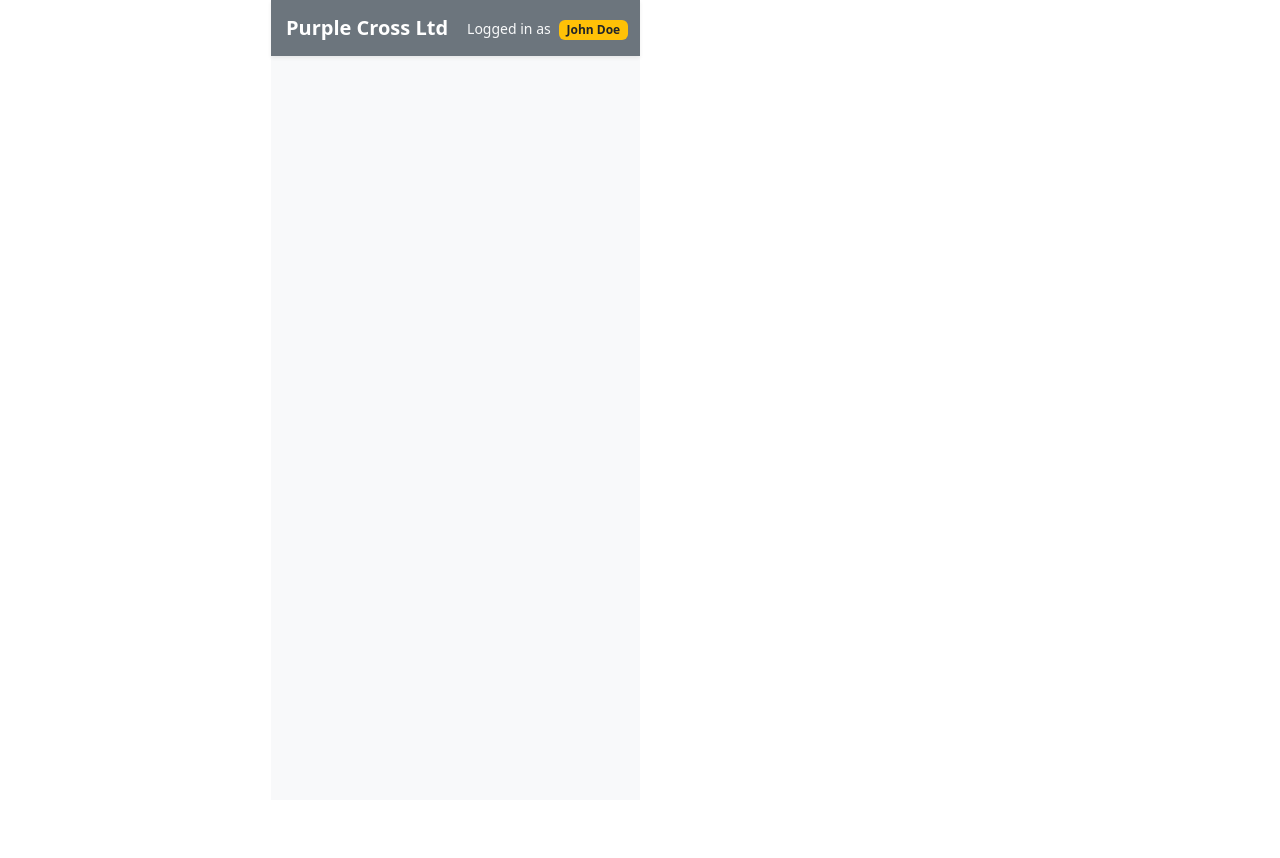
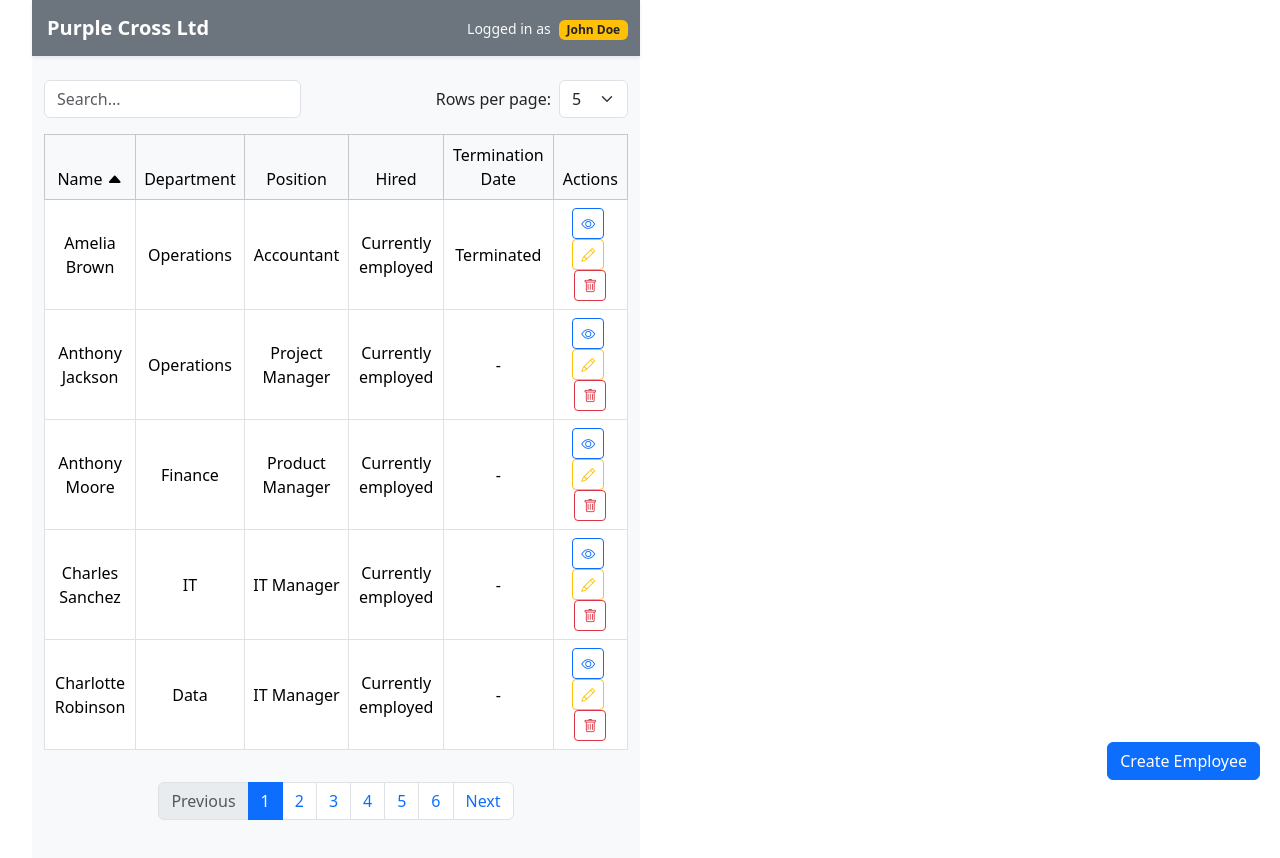
Before and after one commit to xiomarapulido/purple-cross-dashboard, a Vue app: page /employees in a window 1280 px wide. Before the commit the page ends 800 px from the top, so only its background shows below. Built offline with nearby package versions, Linux system fonts and the light colour scheme; the HTML template or start-up script is replaced by a standard one.

Commit message:
Form added for creating and editing employees

```diff
--- a/package.json
+++ b/package.json
@@ -15,12 +15,15 @@
   },
   "dependencies": {
     "@popperjs/core": "^2.11.8",
+    "@vee-validate/rules": "^4.15.0",
     "bootstrap": "^5.3.6",
     "bootstrap-icons": "^1.13.1",
     "papaparse": "^5.5.2",
     "pinia": "^3.0.1",
+    "vee-validate": "^4.15.0",
     "vue": "^3.5.13",
-    "vue-router": "^4.5.0"
+    "vue-router": "^4.5.0",
+    "yup": "^1.6.1"
   },
   "devDependencies": {
     "@tsconfig/node22": "^22.0.1",
--- /dev/null
+++ b/src/components/employees/EmployeesForm.vue
@@ -0,0 +1,115 @@
+<script setup lang="ts">
+import { ref, onMounted } from 'vue'
+import { useRouter, useRoute } from 'vue-router'
+import { useForm } from 'vee-validate'
+import * as yup from 'yup'
+import type { Employee } from '@/types/Employee'
+
+const router = useRouter()
+const route = useRoute()
+
+const schema = yup.object({
+    code: yup.string().required('Code is required'),
+    fullName: yup.string().required('Full name is required'),
+    occupation: yup.string().required('Occupation is required'),
+    department: yup.string().required('Department is required'),
+    dateOfEmployment: yup.date().nullable(),
+    terminationDate: yup.date().nullable()
+})
+
+const { handleSubmit, errors, resetForm, values, setValues } = useForm<Employee>({
+    validationSchema: schema,
+    initialValues: {
+        code: '',
+        fullName: '',
+        occupation: '',
+        department: '',
+        dateOfEmployment: null,
+        terminationDate: null
+    }
+})
+
+onMounted(() => {
+    const idParam = route.params.id
+    if (idParam) {
+        const id = Number(idParam)
+        const employeesJson = localStorage.getItem('employees')
+        if (!employeesJson) return
+        const employees: Employee[] = JSON.parse(employeesJson)
+        const employeeToEdit = employees.find(e => e.id === id)
+        if (employeeToEdit) {
+            setValues({
+                code: employeeToEdit.code,
+                fullName: employeeToEdit.fullName,
+                occupation: employeeToEdit.occupation,
+                department: employeeToEdit.department,
+                dateOfEmployment: employeeToEdit.dateOfEmployment ?? null,
+                terminationDate: employeeToEdit.terminationDate ?? null
+            })
+        }
+    }
+})
+
+const onSubmit = handleSubmit((formValues) => {
+    const employeeId = route.params.id ? Number(route.params.id) : Math.floor(Math.random() * 1000000)
+    const newEmployee: Employee = { id: employeeId, ...formValues }
+    const employeesJson = localStorage.getItem('employees')
+    const employees: Employee[] = employeesJson ? JSON.parse(employeesJson) : []
+    const index = employees.findIndex(e => e.id === employeeId)
+    if (index >= 0) {
+        employees[index] = newEmployee
+    } else {
+        employees.push(newEmployee)
+    }
+    localStorage.setItem('employees', JSON.stringify(employees))
+    router.push({ name: 'Employees' })
+})
+
+function onCancel() {
+    router.push({ name: 'Employees' })
+}
+</script>
+
+<template>
+    <div class="container py-4">
+        <h3>{{ route.params.id ? 'Edit Employee' : 'Create Employee' }}</h3>
+        <form @submit.prevent="onSubmit" novalidate>
+            <div class="mb-3">
+                <label for="code">Code *</label>
+                <input id="code" v-model="values.code" type="text"
+                    :class="['form-control', errors.code ? 'is-invalid' : '']" />
+                <div class="invalid-feedback">{{ errors.code }}</div>
+            </div>
+            <div class="mb-3">
+                <label for="fullName">Full Name *</label>
+                <input id="fullName" v-model="values.fullName" type="text"
+                    :class="['form-control', errors.fullName ? 'is-invalid' : '']" />
+                <div class="invalid-feedback">{{ errors.fullName }}</div>
+            </div>
+            <div class="mb-3">
+                <label for="occupation">Occupation *</label>
+                <input id="occupation" v-model="values.occupation" type="text"
+                    :class="['form-control', errors.occupation ? 'is-invalid' : '']" />
+                <div class="invalid-feedback">{{ errors.occupation }}</div>
+            </div>
+            <div class="mb-3">
+                <label for="department">Department *</label>
+                <input id="department" v-model="values.department" type="text"
+                    :class="['form-control', errors.department ? 'is-invalid' : '']" />
+                <div class="invalid-feedback">{{ errors.department }}</div>
+            </div>
+            <div class="mb-3">
+                <label for="dateOfEmployment">Date of Employment</label>
+                <input id="dateOfEmployment" v-model="values.dateOfEmployment" type="date" class="form-control" />
+            </div>
+            <div class="mb-3">
+                <label for="terminationDate">Termination Date</label>
+                <input id="terminationDate" v-model="values.terminationDate" type="date" class="form-control" />
+            </div>
+            <div class="d-flex gap-2 justify-content-end">
+                <button type="button" class="btn btn-secondary" @click="onCancel">Cancel</button>
+                <button type="submit" class="btn btn-primary">{{ route.params.id ? 'Save' : 'Create' }}</button>
+            </div>
+        </form>
+    </div>
+</template>
--- a/src/data/employees.json
+++ b/src/data/employees.json
@@ -5,7 +5,8 @@
     "department": "Human Resources",
     "dateOfEmployment": "2017-09-02",
     "terminationDate": null,
-    "fullName": "John Perez"
+    "fullName": "John Perez",
+    "codigo": "JP1"
   },
   {
     "id": 2,
@@ -13,7 +14,8 @@
     "department": "Customer Support",
     "dateOfEmployment": "2020-05-07",
     "terminationDate": null,
-    "fullName": "Emma Martin"
+    "fullName": "Emma Martin",
+    "codigo": "EM2"
   },
   {
     "id": 3,
@@ -21,7 +23,8 @@
     "department": "Human Resources",
     "dateOfEmployment": "2021-10-12",
     "terminationDate": null,
-    "fullName": "Sophia Clark"
+    "fullName": "Sophia Clark",
+    "codigo": "SC3"
   },
   {
     "id": 4,
@@ -29,7 +32,8 @@
     "department": "Human Resources",
     "dateOfEmployment": "2021-01-10",
     "terminationDate": "2021-08-15",
-    "fullName": "William Garcia"
+    "fullName": "William Garcia",
+    "codigo": "WG4"
   },
   {
     "id": 5,
@@ -37,7 +41,8 @@
     "department": "Finance",
     "dateOfEmployment": "2012-09-13",
     "terminationDate": "2015-12-18",
-    "fullName": "Sarah Lopez"
+    "fullName": "Sarah Lopez",
+    "codigo": "SL5"
   },
   {
     "id": 6,
@@ -45,7 +50,8 @@
     "department": "Data",
     "dateOfEmployment": "2011-06-20",
     "terminationDate": "2017-03-28",
-    "fullName": "Paul Miller"
+    "fullName": "Paul Miller",
+    "codigo": "PM6"
   },
   {
     "id": 7,
@@ -53,7 +59,8 @@
     "department": "Operations",
     "dateOfEmployment": "2018-03-22",
     "terminationDate": null,
-    "fullName": "Joseph Moore"
+    "fullName": "Joseph Moore",
+    "codigo": "JM7"
   },
   {
     "id": 8,
@@ -61,7 +68,8 @@
     "department": "Operations",
     "dateOfEmployment": "2011-12-04",
     "terminationDate": "2014-07-25",
-    "fullName": "Amelia Brown"
+    "fullName": "Amelia Brown",
+    "codigo": "AB8"
   },
   {
     "id": 9,
@@ -69,7 +77,8 @@
     "department": "Product",
     "dateOfEmployment": "2020-10-02",
     "terminationDate": null,
-    "fullName": "Sophia Moore"
+    "fullName": "Sophia Moore",
+    "codigo": "SM9"
   },
   {
     "id": 10,
@@ -77,7 +86,8 @@
     "department": "IT",
     "dateOfEmployment": "2012-05-29",
     "terminationDate": null,
-    "fullName": "Charles Sanchez"
+    "fullName": "Charles Sanchez",
+    "codigo": "CS10"
   },
   {
     "id": 11,
@@ -85,7 +95,8 @@
     "department": "Customer Support",
     "dateOfEmployment": "2023-02-05",
     "terminationDate": "2023-11-19",
-    "fullName": "Mia Lopez"
+    "fullName": "Mia Lopez",
+    "codigo": "ML11"
   },
   {
     "id": 12,
@@ -93,7 +104,8 @@
     "department": "Finance",
     "dateOfEmployment": "2012-09-05",
     "terminationDate": null,
-    "fullName": "Anthony Moore"
+    "fullName": "Anthony Moore",
+    "codigo": "AM12"
   },
   {
     "id": 13,
@@ -101,7 +113,8 @@
     "department": "IT",
     "dateOfEmployment": "2016-05-30",
     "terminationDate": null,
-    "fullName": "David Taylor"
+    "fullName": "David Taylor",
+    "codigo": "DT13"
   },
   {
     "id": 14,
@@ -109,7 +122,8 @@
     "department": "IT",
     "dateOfEmployment": "2019-10-20",
     "terminationDate": "2020-06-06",
-    "fullName": "Olivia Robinson"
+    "fullName": "Olivia Robinson",
+    "codigo": "OR14"
   },
   {
     "id": 15,
@@ -117,7 +131,8 @@
     "department": "Quality Assurance",
     "dateOfEmployment": "2024-12-12",
     "terminationDate": null,
-    "fullName": "Joseph Brown"
+    "fullName": "Joseph Brown",
+    "codigo": "JB15"
   },
   {
     "id": 16,
@@ -125,7 +140,8 @@
     "department": "Data",
     "dateOfEmployment": "2017-05-22",
     "terminationDate": "2020-01-26",
-    "fullName": "Mark Lee"
+    "fullName": "Mark Lee",
+    "codigo": "ML16"
   },
   {
     "id": 17,
@@ -133,7 +149,8 @@
     "department": "Project Management",
     "dateOfEmployment": "2017-02-27",
     "terminationDate": null,
-    "fullName": "David Thomas"
+    "fullName": "David Thomas",
+    "codigo": "DT17"
   },
   {
     "id": 18,
@@ -141,7 +158,8 @@
     "department": "Data",
     "dateOfEmployment": "2017-04-19",
     "terminationDate": null,
-    "fullName": "Mia Perez"
+    "fullName": "Mia Perez",
+    "codigo": "MP18"
   },
   {
     "id": 19,
@@ -149,7 +167,8 @@
     "department": "Product",
     "dateOfEmployment": "2014-05-23",
     "terminationDate": null,
-    "fullName": "David Smith"
+    "fullName": "David Smith",
+    "codigo": "DS19"
   },
   {
     "id": 20,
@@ -157,7 +176,8 @@
     "department": "Finance",
     "dateOfEmployment": "2014-01-20",
     "terminationDate": null,
-    "fullName": "Matthew Jackson"
+    "fullName": "Matthew Jackson",
+    "codigo": "MJ20"
   },
   {
     "id": 21,
@@ -165,7 +185,8 @@
     "department": "Data",
     "dateOfEmployment": "2021-06-22",
     "terminationDate": null,
-    "fullName": "Charlotte Robinson"
+    "fullName": "Charlotte Robinson",
+    "codigo": "CR21"
   },
   {
     "id": 22,
@@ -173,7 +194,8 @@
     "department": "Operations",
     "dateOfEmployment": "2011-07-30",
     "terminationDate": null,
-    "fullName": "Anthony Jackson"
+    "fullName": "Anthony Jackson",
+    "codigo": "AJ22"
   },
   {
     "id": 23,
@@ -181,7 +203,8 @@
     "department": "Design",
     "dateOfEmployment": "2022-07-18",
     "terminationDate": null,
-    "fullName": "Elizabeth Garcia"
+    "fullName": "Elizabeth Garcia",
+    "codigo": "EG23"
   },
   {
     "id": 24,
@@ -189,7 +212,8 @@
     "department": "Sales",
     "dateOfEmployment": "2023-04-24",
     "terminationDate": "2025-02-02",
-    "fullName": "Mark Thompson"
+    "fullName": "Mark Thompson",
+    "codigo": "MT24"
   },
   {
     "id": 25,
@@ -197,7 +221,8 @@
     "department": "Finance",
     "dateOfEmployment": "2014-12-23",
     "terminationDate": null,
-    "fullName": "James Rodriguez"
+    "fullName": "James Rodriguez",
+    "codigo": "JR25"
   },
   {
     "id": 26,
@@ -205,7 +230,8 @@
     "department": "Project Management",
     "dateOfEmployment": "2022-02-03",
     "terminationDate": "2023-12-27",
-    "fullName": "Daniel Martinez"
+    "fullName": "Daniel Martinez",
+    "codigo": "DM26"
   },
   {
     "id": 27,
@@ -213,7 +239,8 @@
     "department": "Finance",
     "dateOfEmployment": "2013-10-17",
     "terminationDate": null,
-    "fullName": "Emma Miller"
+    "fullName": "Emma Miller",
+    "codigo": "EM27"
   },
   {
     "id": 28,
@@ -221,7 +248,8 @@
     "department": "Operations",
     "dateOfEmployment": "2010-03-07",
     "terminationDate": null,
-    "fullName": "Jessica Johnson"
+    "fullName": "Jessica Johnson",
+    "codigo": "JJ28"
   },
   {
     "id": 29,
@@ -229,7 +257,8 @@
     "department": "IT",
     "dateOfEmployment": "2018-12-10",
     "terminationDate": null,
-    "fullName": "Madison White"
+    "fullName": "Madison White",
+    "codigo": "MW29"
   },
   {
     "id": 30,
@@ -237,6 +266,7 @@
     "department": "Marketing",
     "dateOfEmployment": "2022-03-23",
     "terminationDate": "2022-07-30",
-    "fullName": "William Thomas"
+    "fullName": "William Thomas",
+    "codigo": "WT30"
   }
 ]
--- a/src/pages/EmployeesPage.vue
+++ b/src/pages/EmployeesPage.vue
@@ -1,46 +1,54 @@
 <script setup lang="ts">
-import { ref } from 'vue'
+import { ref, onMounted } from 'vue'
+import { useRouter } from 'vue-router'
 import EmployeesTable from '@/components/employees/EmployeesTable.vue'
-import CreateEmployeeForm from '@/components/employees/CreateEmployeeForm.vue'
+import type { Employee } from '@/types/Employee'
 import rawEmployees from '@/data/employees.json'
-import type { Employee } from '@/types/Employee'
 
-const employees = ref<Employee[]>([...rawEmployees])
-const showCreateForm = ref(false)
+const employees = ref<Employee[]>([])
+const router = useRouter()
 
-function addEmployee(newEmployee: Employee) {
-    employees.value.push(newEmployee)
-    showCreateForm.value = false
+function loadEmployees() {
+    const stored = localStorage.getItem('employees')
+    if (stored) {
+        employees.value = JSON.parse(stored)
+    } else {
+        employees.value = [...rawEmployees]
+        localStorage.setItem('employees', JSON.stringify(employees.value))
+    }
 }
 
-function openCreateForm() {
-    showCreateForm.value = true
-}
-
-function closeCreateForm() {
-    showCreateForm.value = false
-}
+onMounted(() => {
+    loadEmployees()
+})
 
 function handleEdit(employee: Employee) {
-    alert(`Editar empleado: ${employee.fullName}`)
+    router.push({ name: 'EmployeeEdit', params: { id: employee.id } })
 }
 
 function handleDelete(employee: Employee) {
     const confirmed = confirm(`¿Quieres eliminar a ${employee.fullName}?`)
     if (confirmed) {
         employees.value = employees.value.filter(e => e.id !== employee.id)
+        localStorage.setItem('employees', JSON.stringify(employees.value))
     }
+}
+
+function goToCreate() {
+    router.push({ name: 'EmployeeCreate' })
+}
+
+function refreshList() {
+    loadEmployees()
 }
 </script>
 
 <template>
     <div class="position-relative">
-        <EmployeesTable :employees="employees" @edit-employee="handleEdit" @delete-employee="handleDelete" />
-
-        <button class="btn btn-primary position-fixed" style="bottom: 20px; right: 20px;" @click="openCreateForm">
+        <EmployeesTable :employees="employees" @edit-employee="handleEdit" @delete-employee="handleDelete"
+            @refresh="refreshList" />
+        <button class="btn btn-primary position-fixed" style="bottom: 20px; right: 20px;" @click="goToCreate">
             Create Employee
         </button>
-
-        <CreateEmployeeForm v-if="showCreateForm" @submit="addEmployee" @cancel="closeCreateForm" />
     </div>
 </template>
--- a/src/router/index.ts
+++ b/src/router/index.ts
@@ -2,12 +2,28 @@ import { createRouter, createWebHistory } from 'vue-router'
 import type { RouteRecordRaw } from 'vue-router'
 
 import EmployeesPage from '@/pages/EmployeesPage.vue'
+import EmployeesForm from '@/components/employees/EmployeesForm.vue'
 
 const routes: RouteRecordRaw[] = [
   {
     path: '/',
+    redirect: '/employees'
+  },
+  {
+    path: '/employees',
     name: 'Employees',
     component: EmployeesPage
+  },
+  {
+    path: '/employees/new',
+    name: 'EmployeeCreate',
+    component: EmployeesForm
+  },
+  {
+    path: '/employees/:id/edit',
+    name: 'EmployeeEdit',
+    component: EmployeesForm,
+    props: true,
   }
 ]
 
--- /dev/null
+++ b/src/types/Employee.ts
@@ -0,0 +1,9 @@
+export interface Employee {
+  id: number
+  code: string
+  fullName: string
+  occupation: string
+  department: string
+  dateOfEmployment?: string
+  terminationDate?: string
+}
```
Also changed, not shown: src/components/employees/CreateEmployeeForm.vue (deleted, +0 -11 lines), 1 other file (tests, documents, lock files or other folders).
